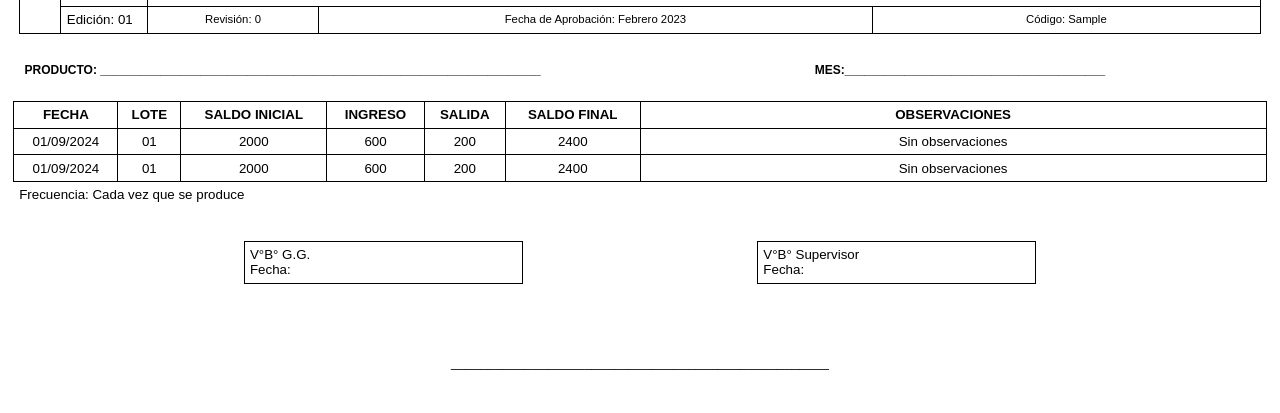
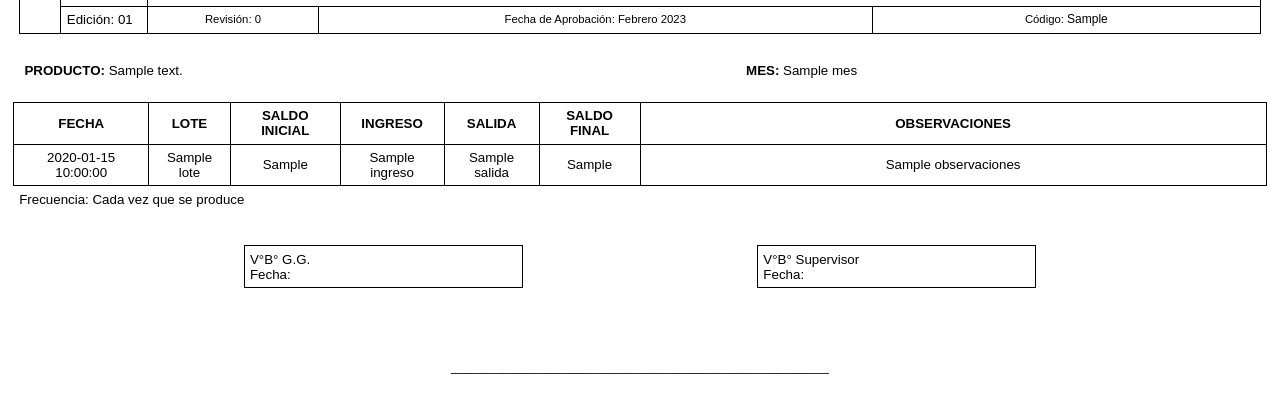
Before and after one commit to robcartome/INGRESO-DE-FORMATOS-EN-PRODUCCI-N, a Flask app: template templates/reports/reporte_kardex.html in a window 1280 px wide. Shown: the part 96-509 px from the top of the page. Run offline with Flask 3, Linux system fonts and the light colour scheme; the template is opened without the code that fills it: most values are stand-ins (such as "Sample title", 1, 10 or a date in 2020); parts of the project's set-up code (start-up, migrations or seed data) failed here and were passed over.

Commit message:
Send info to template report kardex

```diff
--- /dev/null
+++ b/routes/utils/constans.py
@@ -0,0 +1,2 @@
+BPM = "MANUAL DE BUENAS PRÁCTICAS DE MANUFACTURA"
+POES = "MANUAL DE PROCEDIMIENTOS OPERACIONALES DE SANEAMIENTO"
--- a/templates/reports/header_component.html
+++ b/templates/reports/header_component.html
@@ -14,6 +14,6 @@
         <td colspan="2">Edición: 01</td>
         <td colspan="2" class="w-15 s3 text-center">Revisión: 0</td>
         <td colspan="3" class="w-50 s3 text-center">Fecha de Aprobación: Febrero 2023</td>
-        <td colspan="3" class="w-50 s3 text-center">Código: {{ format_code_report }}</td>
+        <td colspan="3" class="w-50 s3 text-center">Código: <span class="s2">{{ format_code_report }}</span></td>
     </tr>
 </table>
--- a/templates/reports/reporte_kardex.html
+++ b/templates/reports/reporte_kardex.html
@@ -15,9 +15,9 @@
             <tr>
                 <td colspan="12">
                     <table class="header-table">
-                        <tr class="s2" style="font-weight: bold;">
-                            <td colspan="9" class="border-none">PRODUCTO: __________________________________________________________________</td>
-                            <td colspan="3" class="border-none">MES:_______________________________________</td>
+                        <tr class="s1" style="font-weight: bold;">
+                            <td colspan="9" class="border-none">PRODUCTO: <span style="font-weight: normal;">{{ kardex['descripcion_producto'] }}</span></td>
+                            <td colspan="3" class="border-none">MES: <span style="font-weight: normal;">{{ kardex['mes'] }}</span></td>
                         </tr>
                     </table>
                 </td>
@@ -36,24 +36,18 @@
 
         <!-- Cuerpo del reporte -->
         <tbody class="body-content">
-            <tr class="text-center">
-                <td >01/09/2024</td>
-                <td>01</td>
-                <td>2000</td>
-                <td>600</td>
-                <td>200</td>
-                <td>2400</td>
-                <td>Sin observaciones</td>
-            </tr>
-            <tr class="text-center">
-                <td>01/09/2024</td>
-                <td>01</td>
-                <td>2000</td>
-                <td>600</td>
-                <td>200</td>
-                <td>2400</td>
-                <td>Sin observaciones</td>
-            </tr>
+            {% for record in info %}
+                <tr class="text-center">
+                    <td>{{record['fecha']}}</td>
+                    <td>{{record['lote']}}</td>
+                    <td>{{record['saldo_inicial']}}</td>
+                    <td>{{record['ingreso']}}</td>
+                    <td>{{record['salida']}}</td>
+                    <td>{{record['saldo_final']}}</td>
+                    <td>{{record['observaciones']}}</td>
+                </tr>
+            {% endfor %}
+
             <tr>
                 <td colspan="4" class="border-none">
                     Frecuencia: Cada vez que se produce
--- a/templates/reports/reporte_lavado_de_manos.html
+++ b/templates/reports/reporte_lavado_de_manos.html
@@ -17,10 +17,10 @@
                     <table class="header-table">
                         <tr class="s2">
                             <td colspan="1" class="border-none">Fecha</td>
-                            <td colspan="4" class="border-none w-15">Mes:</td>
-                            <td colspan="7" class="border-none">Año: 2024</td>
+                            <td colspan="4" class="border-none w-15">Mes: {{ mes }}</td>
+                            <td colspan="7" class="border-none">Año: {{ anio }}</td>
                             <td class="border-none text-right">Frecuencia de Registro
-                                <span class="border" style="font-weight: 600; padding: 4pt 12pt;">DÍA AL MES</span>
+                                <span class="border" style="font-weight: 600; padding: 4pt 12pt;">{{ frecuencia_registro }}</span>
                             </td>
                         </tr>
                     </table>
```
Also changed, not shown: routes/kardex.py (+26 -3 lines), routes/utils/helpers.py (+42 -3 lines), static/js/kardex.js (+39 -11 lines).
